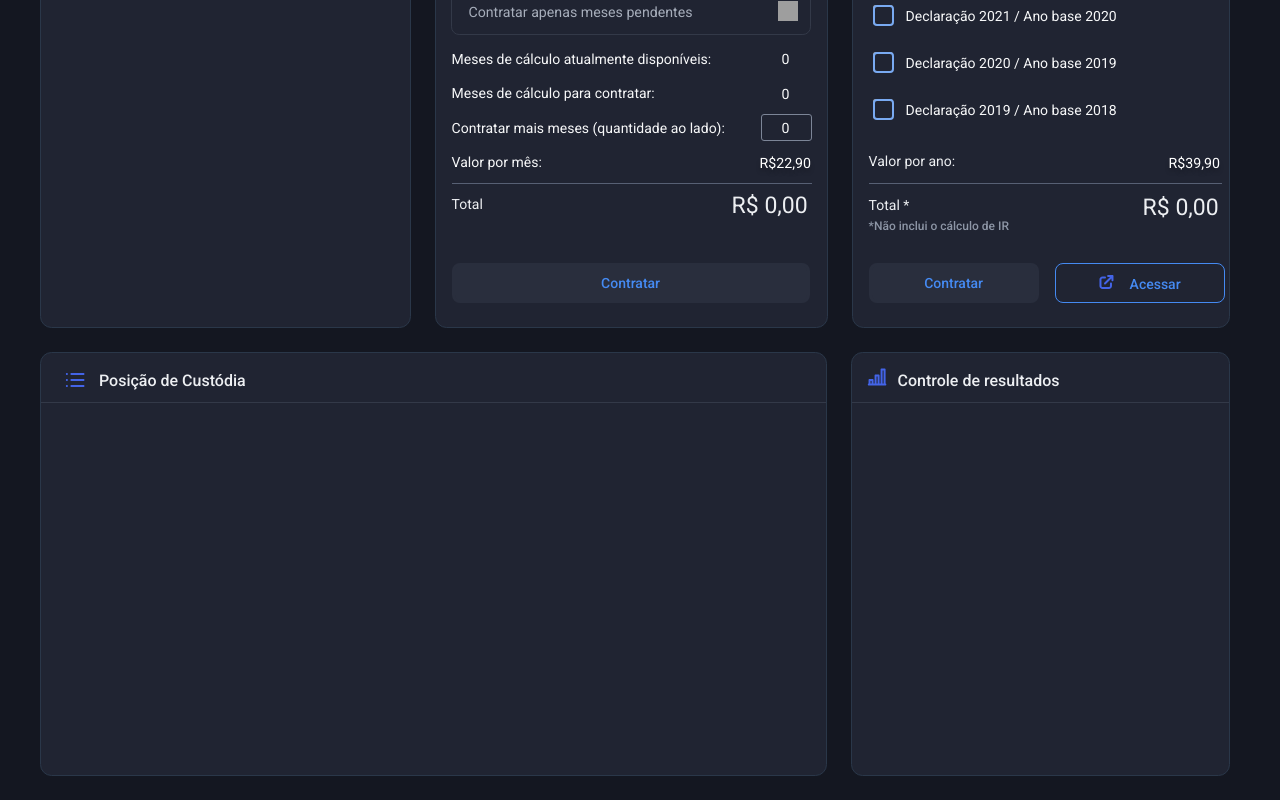
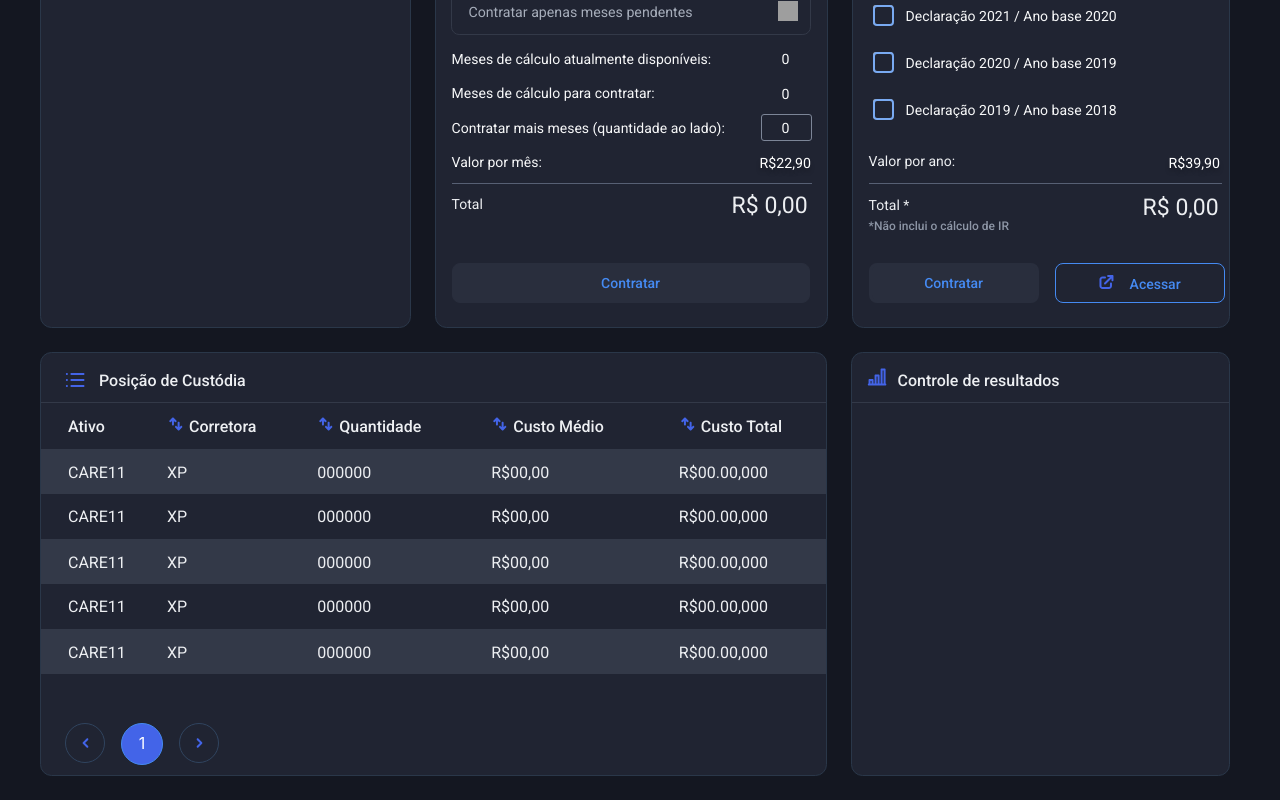
Before and after one commit to CristianC12/dashboard, a React (Create React App) app: page / in a window 1280 px wide. Shown: the part 341-1141 px from the top of the page. Built offline with nearby package versions, Linux system fonts and the light colour scheme; grey boxes are pictures that could not be loaded.

Commit message:
Completando tabela da posição de custódia

```diff
--- a/src/components/CustodiaPosicao/CustodiaPosicao.jsx
+++ b/src/components/CustodiaPosicao/CustodiaPosicao.jsx
@@ -1,5 +1,6 @@
 import React from 'react';
 import './style.css';
+import SvgCimaBaixo from './SvgCimaBaixo';
 
 function CustodiaPosicao() {
     return (
@@ -14,6 +15,88 @@ function CustodiaPosicao() {
                 <p className='titulo-card-posicao'>Posição de Custódia</p>
             </div>
 
+            <div>
+                <table className='custodia-table'>
+                    <tr id='tabela-itens'>
+                        <td>
+                            Ativo
+                        </td>
+                        <td>
+                            <SvgCimaBaixo />
+                            Corretora
+                        </td>
+                        <td>
+                            <SvgCimaBaixo />
+                            Quantidade
+                        </td>
+                        <td>
+                            <SvgCimaBaixo />
+                            Custo Médio
+                        </td>
+                        <td>
+                            <SvgCimaBaixo />
+                            Custo Total
+                        </td>
+                    </tr>
+                    <div className='TRcinza'></div>
+                    <tr>
+                        <td>CARE11</td>
+                        <td>XP</td>
+                        <td>000000</td>
+                        <td>R$00,00</td>
+                        <td>R$00.00,000</td>
+                    </tr>
+                    <tr>
+                        <td>CARE11</td>
+                        <td>XP</td>
+                        <td>000000</td>
+                        <td>R$00,00</td>
+                        <td>R$00.00,000</td>
+                    </tr>
+                    <div className='TRcinza'></div>
+                    <tr>
+                        <td>CARE11</td>
+                        <td>XP</td>
+                        <td>000000</td>
+                        <td>R$00,00</td>
+                        <td>R$00.00,000</td>
+                    </tr>
+                    <tr>
+                        <td>CARE11</td>
+                        <td>XP</td>
+                        <td>000000</td>
+                        <td>R$00,00</td>
+                        <td>R$00.00,000</td>
+                    </tr>
+                    <div className='TRcinza'></div>
+                    <tr>
+                        <td>CARE11</td>
+                        <td>XP</td>
+                        <td>000000</td>
+                        <td>R$00,00</td>
+                        <td>R$00.00,000</td>
+                    </tr>
+                </table>
+            </div>
+            <div className='table-pages'>
+                <button>
+                    <svg width="7" height="10" viewBox="0 0 7 10" fill="none" xmlns="http://www.w3.org/2000/svg">
+                        <path fill-rule="evenodd" clip-rule="evenodd" d="M6.08647 0.542893C6.477 0.933418 6.477 1.56658 6.08647 1.95711L3.04358 5L6.08647 8.04289C6.47699 8.43342 6.47699 9.06658 6.08647 9.45711C5.69595 9.84763 5.06278 9.84763 4.67226 9.45711L0.922256 5.70711C0.73472 5.51957 0.629363 5.26522 0.629363 5C0.629363 4.73478 0.73472 4.48043 0.922257 4.29289L4.67226 0.542893C5.06278 0.152369 5.69595 0.152369 6.08647 0.542893Z" fill="#4364E8" />
+                    </svg>
+                </button>
+
+                <div>
+                    <p>
+                        1
+                    </p>
+                </div>
+
+                <button>
+                    <svg width="7" height="10" viewBox="0 0 7 10" fill="none" xmlns="http://www.w3.org/2000/svg">
+                        <path fill-rule="evenodd" clip-rule="evenodd" d="M0.922257 9.45711C0.531733 9.06658 0.531733 8.43342 0.922257 8.04289L3.96515 5L0.922257 1.95711C0.531732 1.56658 0.531733 0.933416 0.922257 0.542892C1.31278 0.152369 1.94595 0.152368 2.33647 0.542892L6.08647 4.29289C6.47699 4.68342 6.47699 5.31658 6.08647 5.70711L2.33647 9.45711C1.94595 9.84763 1.31278 9.84763 0.922257 9.45711Z" fill="#4364E8" />
+                    </svg>
+                </button>
+            </div>
 
         </div>
     );
--- /dev/null
+++ b/src/components/CustodiaPosicao/SvgCimaBaixo.jsx
@@ -0,0 +1,11 @@
+import React from 'react';
+
+function SvgCimaBaixo() {
+    return (
+        <svg className="svgCimaBaixo" width="17" height="16" viewBox="0 0 17 16" fill="none" xmlns="http://www.w3.org/2000/svg">
+        <path fill-rule="evenodd" clip-rule="evenodd" d="M5.23619 1.79113C5.62631 1.40296 6.25676 1.40296 6.64688 1.79113L9.32686 4.4578C9.71836 4.84735 9.71993 5.48051 9.33038 5.87201C8.94083 6.26351 8.30767 6.26508 7.91617 5.87553L6.94153 4.90573V8.5C6.94153 9.05228 6.49382 9.5 5.94153 9.5C5.38925 9.5 4.94153 9.05228 4.94153 8.5L4.94153 4.90574L3.96689 5.87553C3.5754 6.26508 2.94224 6.26351 2.55269 5.87201C2.16313 5.48051 2.16471 4.84735 2.55621 4.4578L5.23619 1.79113ZM11.6365 5.83502C12.1888 5.83502 12.6365 6.28274 12.6365 6.83502L12.6365 11.0959L13.6111 10.1262C14.0026 9.73661 14.6358 9.73818 15.0253 10.1297C15.4149 10.5212 15.4133 11.1543 15.0218 11.5439L12.3438 14.2086C12.3371 14.2153 12.3303 14.2219 12.3234 14.2285C12.2346 14.3124 12.1343 14.377 12.0276 14.4223C11.9075 14.4734 11.7753 14.5017 11.6365 14.5017C11.499 14.5017 11.3679 14.4739 11.2487 14.4237C11.1333 14.3752 11.0253 14.3042 10.9312 14.2106L8.25117 11.5439C7.85967 11.1543 7.8581 10.5212 8.24765 10.1297C8.6372 9.73818 9.27036 9.73661 9.66186 10.1262L10.6365 11.096L10.6365 6.83502C10.6365 6.28274 11.0842 5.83502 11.6365 5.83502Z" fill="#4364E8" />
+        </svg>
+    )
+}
+
+export default SvgCimaBaixo
--- a/src/components/CustodiaPosicao/style.css
+++ b/src/components/CustodiaPosicao/style.css
@@ -2,6 +2,7 @@
     background-color: #202432;
     position: relative;
     width: 805px;
+    z-index: -2;
     height: 422px;
     margin-top: 0;
 }
@@ -27,3 +28,64 @@
     line-height: 19px;
     color: #EDEFF2;
 }
+
+.custodia-table {
+    width: 100%;
+    margin-left: 24px;
+    margin-bottom: 48px;
+}
+
+.svgCimaBaixo {
+    margin-right: 5px;
+}
+
+.custodia-table td{
+    height: 40px;
+    font-family: 'Roboto';
+    font-weight: 400;
+    font-size: 16px;
+    color: #EDEFF2;
+ }
+
+ .TRcinza{
+     background-color: #333948;
+     height: 45px;
+     z-index: -1;
+     width: 100%;
+     position: absolute;
+     margin-left: -26px;
+ }
+
+ .custodia-table #tabela-itens td {
+    margin: 0 20px;
+    font-weight: 500;
+}
+
+ .table-pages {
+    display:flex;
+    margin-left: 24px;
+ }
+
+
+ .table-pages button {
+    width: 40px;
+    border-radius: 100px;
+    height: 40px;
+    background-color: #202432;
+    border: 1px solid #30445F;
+ }
+
+ .table-pages div {
+    width: 40px;
+    height: 40px;
+    background-color: #4364E8;
+    margin: 0 16px;
+    border-radius: 100px;
+    border: 1px solid #458AF2;
+ }
+
+ .table-pages p {
+    color: #FFFFFF;
+    line-height: 7px;
+    text-align: center;
+ }
--- a/src/components/ImpostoRenda/style.css
+++ b/src/components/ImpostoRenda/style.css
@@ -65,9 +65,7 @@
 
 #valor-numero-borda {
     position: absolute;
-    border-style: solid;
-    border-width: 1px;
-    border-color: #7C8597;
+    border: 1px solid #7C8597;
     left: 309px;
     top: 65px;
     width: 49px;
@@ -130,8 +128,7 @@
     position: absolute;
     border-radius: 8px;
     font-family: 'Roboto';
-    border: solid;
-    border-color: #292E3D;
+    border: 1px solid #292E3D;
     font-weight: 500;
     line-height: 16, 1px;
     font-size: 14px;
@@ -144,7 +141,5 @@
 }
 
 .valor-final button:hover {
-    border: 1px;
-    border-style: solid;
-    border-color: #458AF2;
+    border: 1px solid #458AF2;;
 }
```
